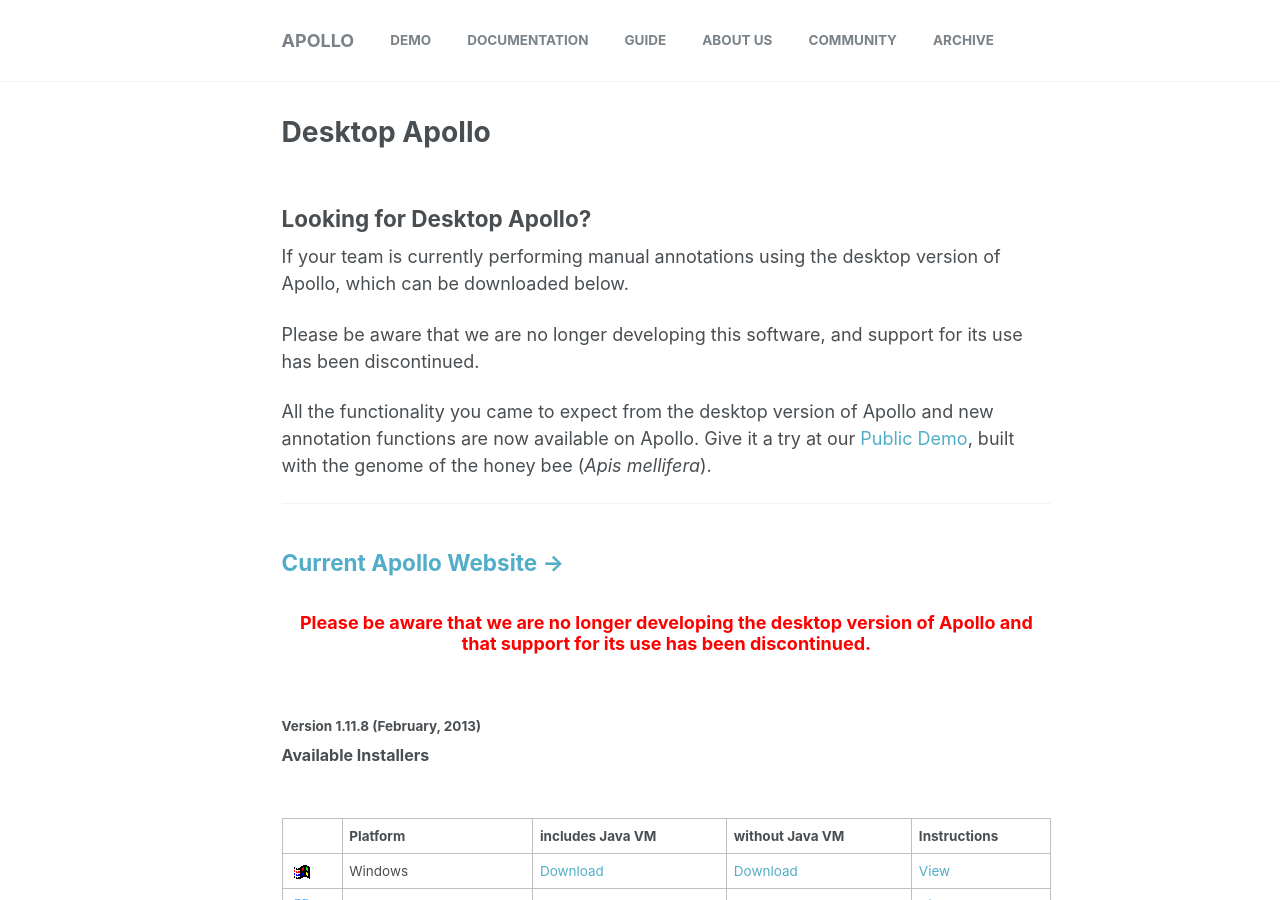
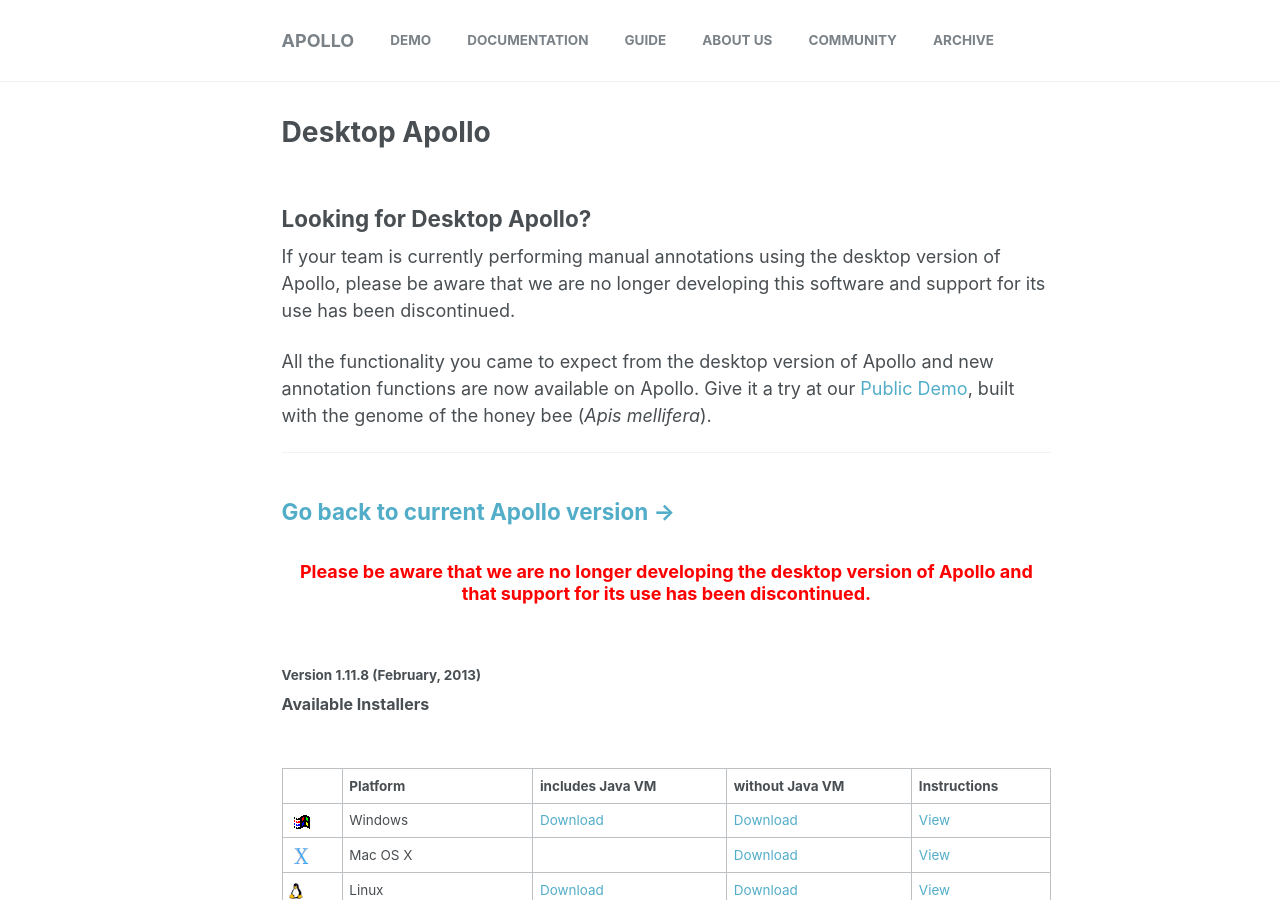
Before and after one commit to genomearchitect/genomearchitect.github.io, a Jekyll site: the page built from _pages/old-apollo.md, in a window 1280 px wide and 900 px high. Built offline with Jekyll 4.4.1, drawn with Linux system fonts in a browser that asks for light colours.

Commit message:
update old Apollo page

```diff
--- a/_pages/old-apollo.md
+++ b/_pages/old-apollo.md
@@ -7,9 +7,7 @@ permalink: /older-apollo/
 
 ## Looking for Desktop Apollo?
 
-If your team is currently performing manual annotations using the desktop version of Apollo, which can be downloaded below.
-
-Please be aware that we are no longer developing this software, and support for its use has been discontinued.
+If your team is currently performing manual annotations using the desktop version of Apollo, please be aware that we are no longer developing this software and support for its use has been discontinued.
 
 All the functionality you came to expect from the desktop version of Apollo and new annotation functions are now available on Apollo. Give it a try at our [Public Demo](../public-demo/index.md), built with the genome of the honey bee (<i>Apis mellifera</i>).
 
@@ -18,7 +16,7 @@ All the functionality you came to expect from the desktop version of Apollo and
 
 
 <h2>
-<a href="http://genomearchitect.github.io">Current Apollo Website &rarr;</a>
+<a href="http://genomearchitect.github.io">Go back to current Apollo version &rarr;</a>
 </h2>
 <h3 align="center"><font color="red">Please be aware that we are no longer developing the desktop version of Apollo and that support for its use has been discontinued.</font></h3>
 <br>
```
Also changed, not shown: _pages/users-guide.md (+3 -1 lines).
